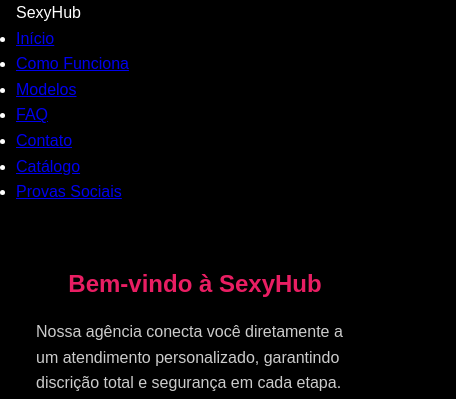
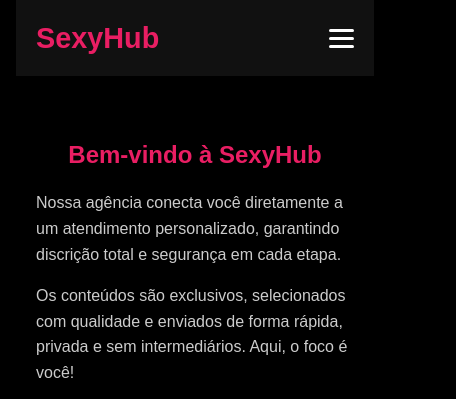
Before and after one commit to sexyhuboficial/SexyHubOficial, a plain HTML site: page index.html in a window 390 px wide. Shown: the top 399 px of the page, 456 px wide, since content can reach past the window. Drawn offline with Linux system fonts and the light colour scheme.

Commit message:
Update style.css

```diff
--- a/style.css
+++ b/style.css
@@ -1,4 +1,3 @@
-
 * {
   margin: 0;
   padding: 0;
@@ -13,6 +12,63 @@ body {
   padding: 0 16px;
 }
 
+/* Menu navegação */
+header {
+  position: sticky;
+  top: 0;
+  background: #111;
+  z-index: 1000;
+  box-shadow: 0 2px 6px rgba(0, 0, 0, 0.7);
+}
+
+.navbar {
+  max-width: 1200px;
+  margin: 0 auto;
+  padding: 15px 20px;
+  display: flex;
+  justify-content: space-between;
+  align-items: center;
+}
+
+.logo {
+  font-size: 1.8rem;
+  font-weight: 700;
+  color: #e91e63;
+  cursor: default;
+}
+
+.nav-links {
+  list-style: none;
+  display: flex;
+  gap: 25px;
+}
+
+.nav-links li a {
+  color: #fff;
+  font-weight: 600;
+  text-decoration: none;
+  transition: color 0.3s ease;
+}
+
+.nav-links li a:hover {
+  color: #e91e63;
+}
+
+/* Hamburger menu - escondido no desktop */
+.hamburguer {
+  display: none;
+  flex-direction: column;
+  cursor: pointer;
+  gap: 5px;
+}
+
+.hamburguer span {
+  width: 25px;
+  height: 3px;
+  background: #fff;
+  border-radius: 2px;
+}
+
 /* Seções */
 section {
   padding: 60px 20px;
@@ -20,7 +76,8 @@ section {
   margin: auto;
 }
 
-h1, h2 {
+h1,
+h2 {
   color: #e91e63; /* Rosa destaque */
   text-align: center;
   margin-bottom: 1rem;
@@ -41,7 +98,6 @@ button {
   transition: background 0.3s ease;
 }
 
-
 button:hover {
   background-color: #c2185b;
 }
@@ -49,15 +105,17 @@ button:hover {
 /* Primeira seção */
 .inicio-conteudo {
   display: flex;
-   align-items: center;
+  align-items: center;
   flex-direction: column;
-   justify-content: space-between;
-   flex-wrap: auto;
+  justify-content: space-between;
+  flex-wrap: auto;
   gap: 1.5rem;
 }
+
 .inicio .texto {
   flex: 1;
 }
+
 .inicio .imagem {
   position: relative;
   border-radius: 12px;
@@ -67,7 +125,7 @@ button:hover {
 .inicio .imagem img {
   width: 100%;
   display: block;
-   border-radius: 12px;
+  border-radius: 12px;
 }
 
 .inicio .sombra {
@@ -88,8 +146,6 @@ button:hover {
   -webkit-overflow-scrolling: touch;
   padding-bottom: 10px;
 }
-
-
 
 .modelo-card {
   background-color: #111;
@@ -123,13 +179,38 @@ button:hover {
     gap: 1rem;
     padding-bottom: 10px;
   }
- .modelo-card {
+  .modelo-card {
     scroll-snap-align: start;
     width: 80%;
     min-width: 250px;
     margin-right: 1rem;
   }
+
+  /* Menu mobile */
+  .nav-links {
+    position: fixed;
+    top: 60px;
+    right: -100%;
+    background: #111;
+    height: calc(100vh - 60px);
+    width: 220px;
+    flex-direction: column;
+    padding: 20px;
+    gap: 20px;
+    transition: right 0.3s ease;
+    overflow-y: auto;
+    box-shadow: -2px 0 8px rgba(0, 0, 0, 0.8);
+  }
+
+  .nav-links.active {
+    right: 0;
+  }
+
+  .hamburguer {
+    display: flex;
+  }
 }
+
 /* FAQ */
 .faq-item {
   background-color: #111;
@@ -180,3 +261,44 @@ footer {
   padding: 20px;
   font-size: 0.9rem;
 }
+/* Provas Sociais - Carrossel com duas linhas */
+.prova-carrossel {
+  display: grid;
+  grid-auto-flow: column;
+  grid-template-rows: repeat(2, 1fr);
+  gap: 1rem;
+  overflow-x: auto;
+  scroll-snap-type: x mandatory;
+  -webkit-overflow-scrolling: touch;
+  padding-bottom: 10px;
+}
+
+.prova-card {
+  background-color: #111;
+  padding: 10px;
+  border-radius: 8px;
+  width: 180px;
+  flex: 0 0 auto;
+  scroll-snap-align: start;
+}
+
+.prova-card img {
+  width: 100%;
+  height: 120px;
+  object-fit: cover;
+  border-radius: 6px;
+}
+
+@media (max-width: 768px) {
+  .prova-carrossel {
+    grid-template-rows: repeat(2, 1fr);
+    grid-auto-columns: 150px;
+    overflow-x: scroll;
+  }
+  .prova-card {
+    width: 150px;
+  }
+  .prova-card img {
+    height: 100px;
+  }
+}
```
